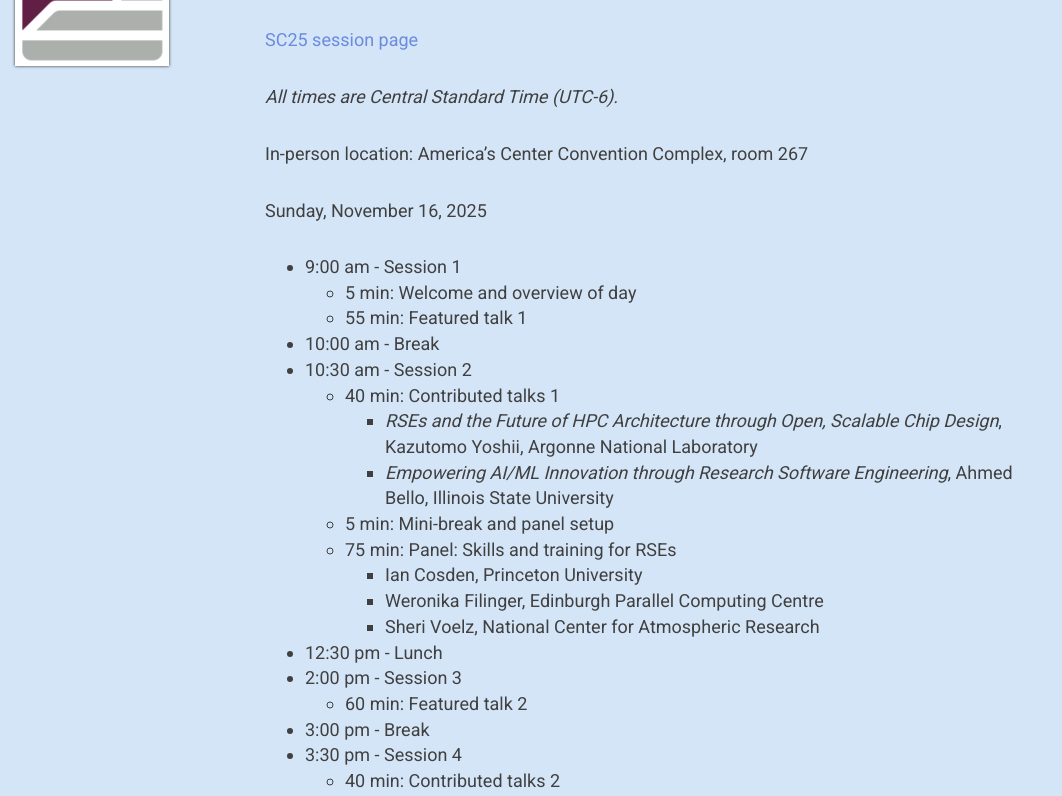
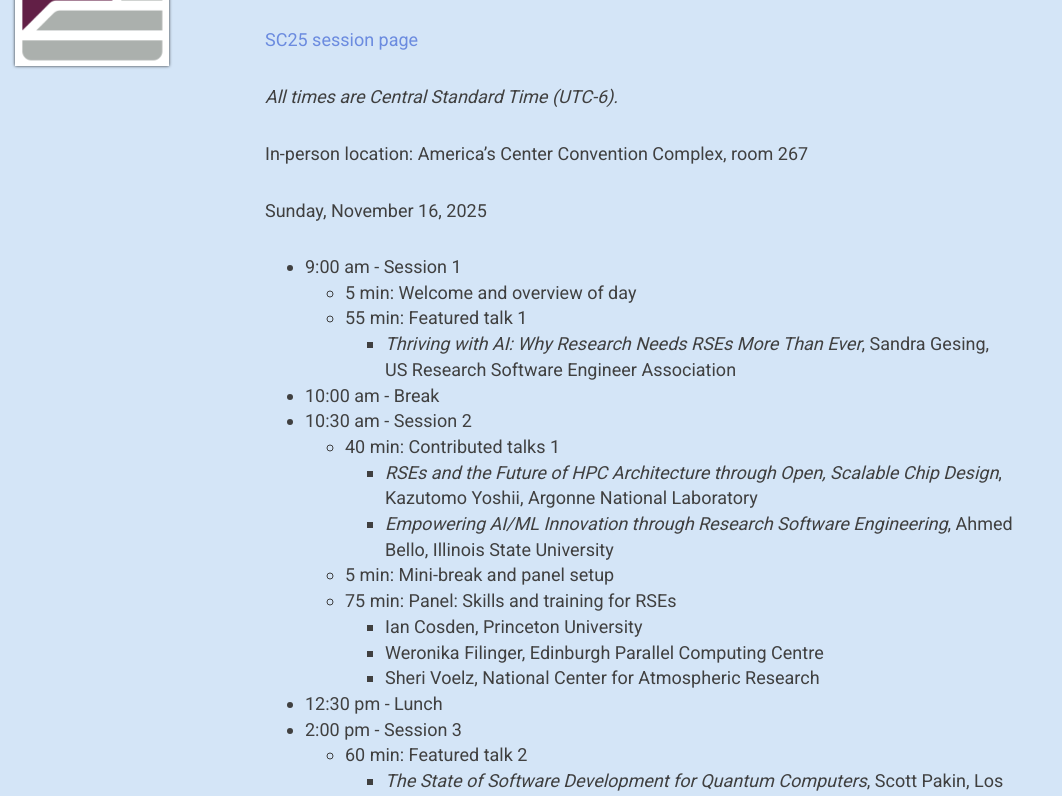
Before and after one commit to USRSE/rse-hpc-2025, a Jekyll site: the page built from pages/agenda.md, in a window 1280 px wide and 900 px high, cut to the strip 104-900 px from the top of the window. Shown: the whole strip, without its empty margins (0-1062 px from the left). Built offline with Jekyll 4.4.1, drawn with Linux system fonts in a browser that asks for light colours; nearby versions of some CDN libraries; some of the changed text lies outside the part shown.

Commit message:
Add featured speakers and talk titles

```diff
--- a/pages/agenda.md
+++ b/pages/agenda.md
@@ -15,6 +15,8 @@ Sunday, November 16, 2025
 - 9:00 am - Session 1
     - 5 min:  Welcome and overview of day
     - 55 min:  Featured talk 1
+        - _Thriving with AI: Why Research Needs RSEs More Than Ever_, Sandra
+        Gesing, US Research Software Engineer Association
 - 10:00 am - Break
 - 10:30 am - Session 2
     - 40 min:  Contributed talks 1
@@ -30,6 +32,8 @@ Sunday, November 16, 2025
 - 12:30 pm - Lunch
 - 2:00 pm - Session 3
     - 60 min:  Featured talk 2
+        - _The State of Software Development for Quantum Computers_, Scott
+        Pakin, Los Alamos National Laboratory
 - 3:00 pm - Break
 - 3:30 pm - Session 4
     - 40 min:  Contributed talks 2
```
